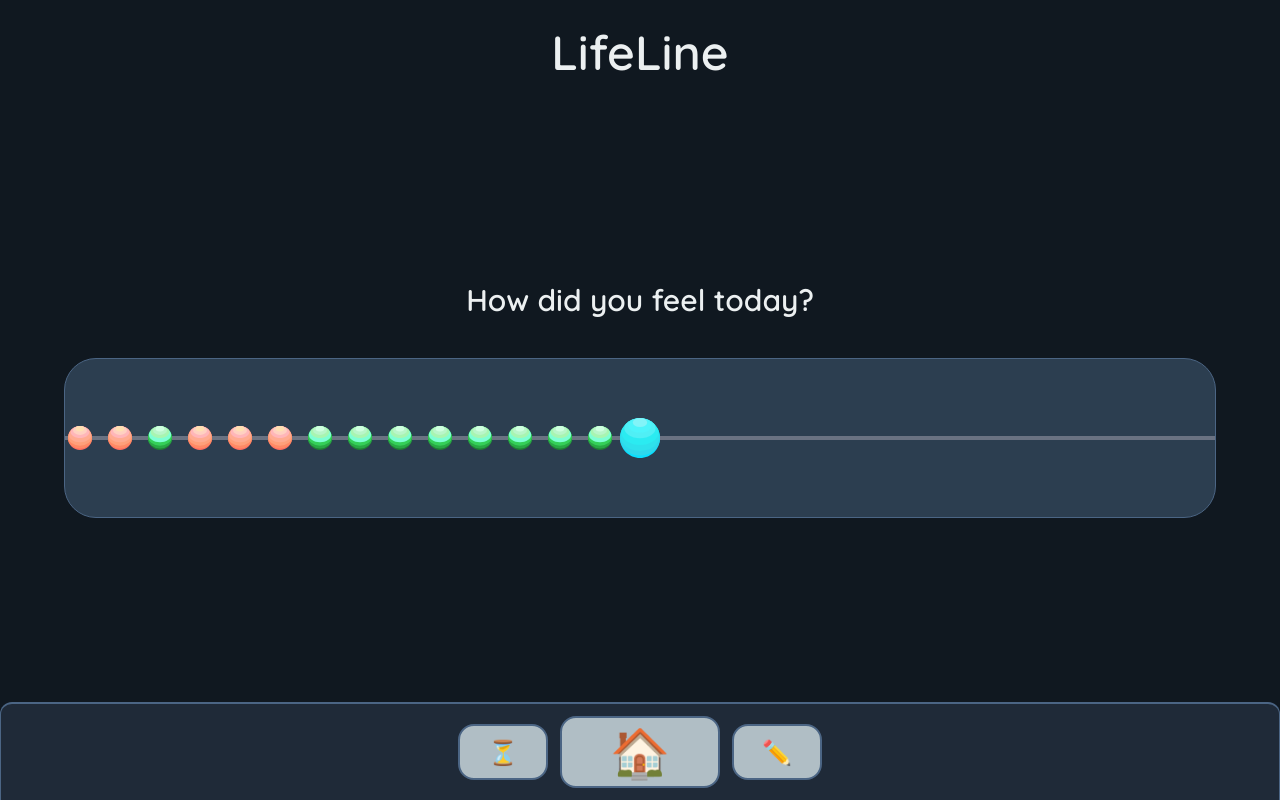
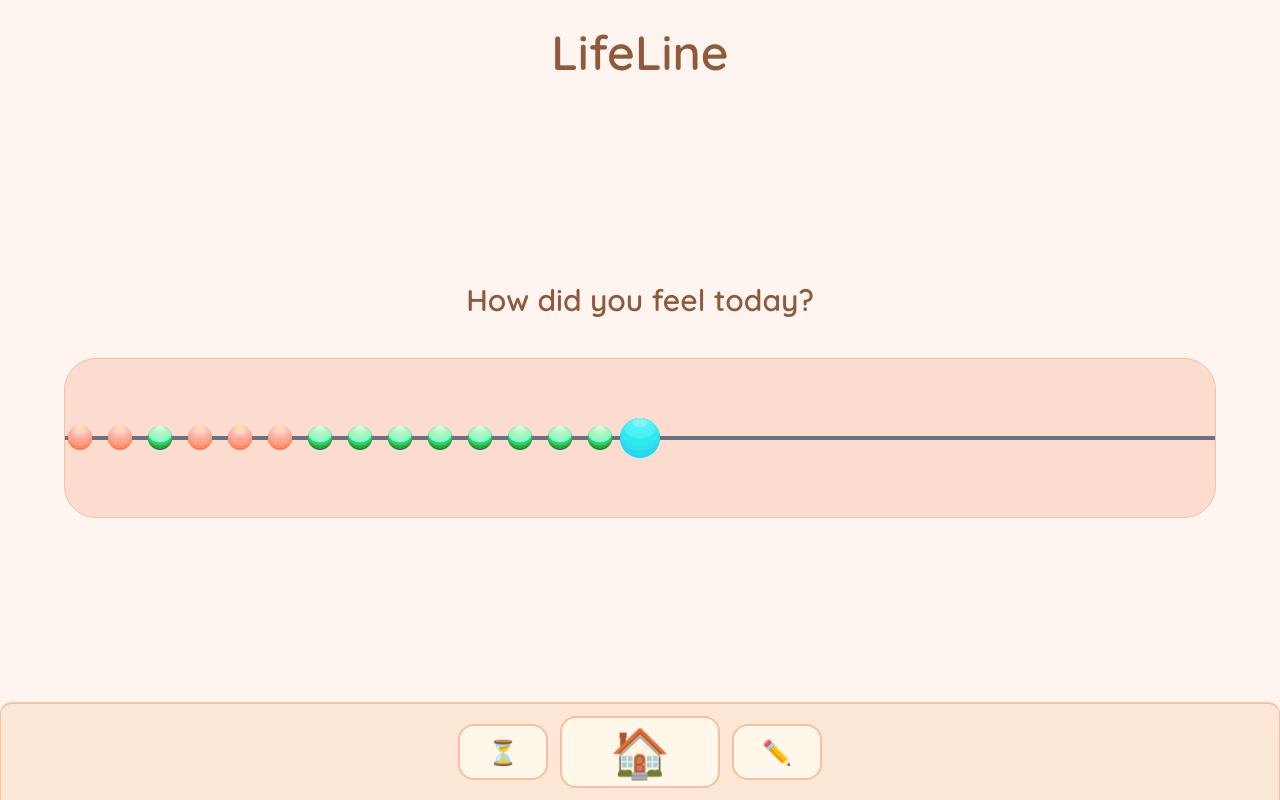
Before and after one commit to acolote1998/life-line-front-end, a React (Vite) app: page / in a window 1280 px wide. Built offline with nearby package versions, Linux system fonts and the light colour scheme.

Commit message:
added light /dark mode

```diff
--- a/src/css/global.css
+++ b/src/css/global.css
@@ -5,6 +5,19 @@ body {
   font-family: "Quicksand", sans-serif;
 }
 
+:root {
+  --site-bg: #fff5f0;
+  --lifeline-bg: #fbdccf;
+  --lifeline-border: #f8bfa0;
+  --main-divs: #fde7d6;
+  --secondary-divs: #f9d0af;
+  --main-texts: #8f5a3c;
+  --lighter-secondary-backgrounds: #fff1e6;
+  --secondary-backgrounds-text: #c28f66;
+  --lighter-secondary-backgrounds-text: rgb(255, 248, 234);
+}
+/*Toggle for dark/light mode VVVVV*/
+/*
 :root {
   --site-bg: #101820;
   --lifeline-bg: #2c3e50;
@@ -15,4 +28,4 @@ body {
   --lighter-secondary-backgrounds: #2e4053;
   --secondary-backgrounds-text: #d0d3d4;
   --lighter-secondary-backgrounds-text: #b0bec5;
-}
+} */
```
